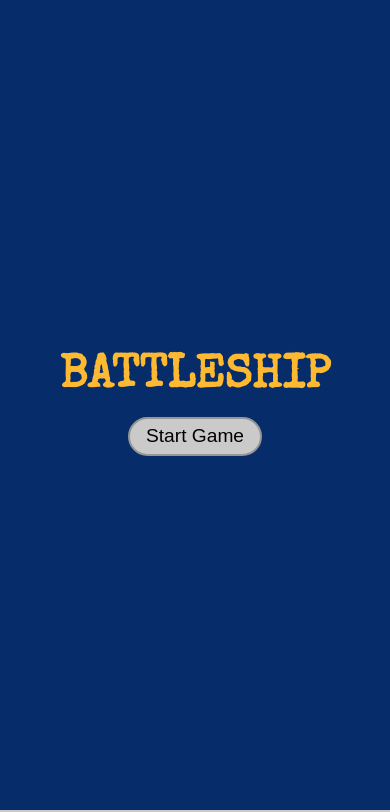
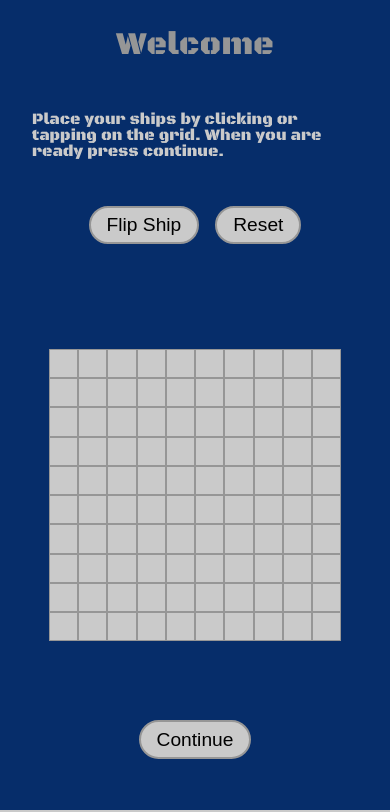
Before and after one commit to palmerusaf/battle-ship, a website built with webpack: page src/index.html in a window 390 px wide. Shown: the top 812 px of the page. Built offline with nearby package versions, Linux system fonts and the light colour scheme.

Commit message:
add ship placement screen with mobile styling

```diff
--- a/src/index.js
+++ b/src/index.js
@@ -1,5 +1,46 @@
 import "./styles/footer.scss";
 import "./styles/reset.scss";
-import { titleScreen } from "./modules/title-screen";
 
-titleScreen();
+import "./styles/ship-placement-screen.scss"
+import { Components } from "./modules/components";
+
+const content = document.querySelector(".content");
+
+const shipPlacementScreen = document.createElement("div");
+shipPlacementScreen.classList.add("ship-placement-screen");
+content.appendChild(shipPlacementScreen);
+
+const welcomeMsg = document.createElement("h1");
+welcomeMsg.classList.add("welcome-msg");
+welcomeMsg.textContent = "Welcome";
+shipPlacementScreen.appendChild(welcomeMsg);
+
+const directions = document.createElement("p");
+directions.classList.add("directions");
+directions.textContent =
+  "Place your ships by clicking or tapping on the grid. When you are ready press continue.";
+shipPlacementScreen.appendChild(directions);
+
+const buttonField = document.createElement("div");
+buttonField.classList.add("button-field");
+shipPlacementScreen.appendChild(buttonField);
+
+const flipShipButton = Components.newButton("Flip Ship");
+buttonField.appendChild(flipShipButton);
+
+const reset = Components.newButton("Reset");
+buttonField.appendChild(reset);
+
+const GRID_SIZE = 100;
+const gridContainer = document.createElement("div");
+gridContainer.classList.add("grid-container");
+for (let i = 0; i < GRID_SIZE; i++) {
+  const gridElement = document.createElement("button");
+  gridElement.classList.add("grid-container__element");
+  gridContainer.appendChild(gridElement);
+}
+shipPlacementScreen.appendChild(gridContainer);
+
+const continueButton=Components.newButton('Continue')
+continueButton.classList.add('continue')
+shipPlacementScreen.appendChild(continueButton)
--- /dev/null
+++ b/src/styles/ship-placement-screen.scss
@@ -0,0 +1,55 @@
+@import "./variables.scss";
+
+.ship-placement-screen {
+  display: grid;
+  height: 100%;
+  font-family: "Mil Stencil";
+  align-items: center;
+  grid-template-rows: repeat(3, 1fr) 5fr 1fr;
+  place-items: center;
+}
+.welcome-msg {
+  font-size: 2rem;
+  color: $navy-chain-outline;
+}
+.directions {
+  color: $navy-gray-chain;
+  margin: 0 2rem;
+}
+.button-field {
+  display: flex;
+  width: 100%;
+  justify-content: center;
+  gap: 1rem;
+}
+.grid-container {
+  display: grid;
+  grid-template-columns: repeat(10, 1fr);
+  grid-template-rows: repeat(10, 1fr);
+  width: 75vmin;
+  max-width: 500px;
+  max-height: 500px;
+  height: 75vmin;
+  &__element {
+    border: solid 1px $navy-chain-outline;
+    background-color: $navy-gray-chain;
+  }
+}
+.continue {
+  align-self: start;
+}
+@media screen and (orientation: landscape) {
+  .ship-placement-screen {
+    grid-template-rows: 1fr auto auto;
+    grid-template-columns: 1fr 1.5fr 1fr;
+  }
+  .welcome-msg {
+    grid-column: 1/-1;
+  }
+  .directions {
+    grid-row: 2/-1;
+  }
+  .grid-container {
+    grid-row: 2/-1;
+  }
+}
--- a/src/styles/variables.scss
+++ b/src/styles/variables.scss
@@ -1,6 +1,10 @@
 @font-face {
   font-family: "Special Elite";
   src: url("../fonts/SpecialElite-Regular.ttf");
+}
+@font-face {
+  font-family: "Mil Stencil";
+  src: url("../fonts/BlackOpsOne-Regular.ttf");
 }
 
 $navy-blue: #062d6a;
```
Also changed, not shown: dist/5f15052702222e52fee9.ttf (added), dist/main.js.
